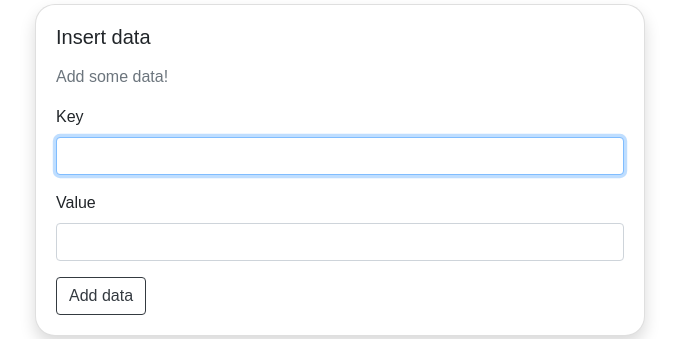
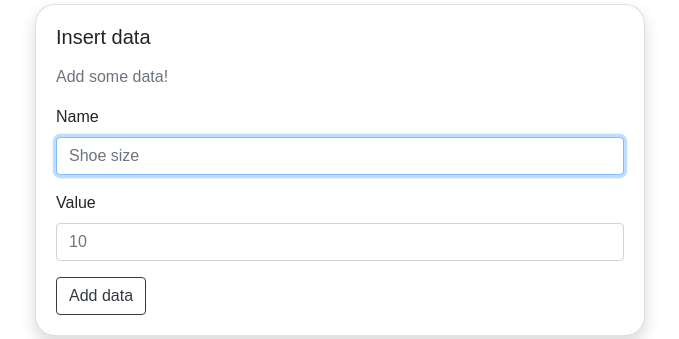
Before and after one commit to to-mc/flask-mongodb-cryptoshredding-example, a Flask app: template flaskapp/templates/userdata.html in a window 1280 px wide. Shown: the part 270-609 px from the top of the page, without its empty margins (300-979 px from the left). Run offline with Flask 2, Linux system fonts and the light colour scheme; the template is opened without the code that fills it: values that come from a table or form of the project are taken from there, others are empty; parts of the project's set-up code (start-up, migrations or seed data) failed here and were passed over; some libraries are stand-ins or nearby versions; some web fonts are replaced.

Commit message:
add dek_id back to user object to make deleting user keys easier, rename "key" to "name"

```diff
--- a/flaskapp/forms.py
+++ b/flaskapp/forms.py
@@ -28,6 +28,6 @@ class SignInForm(FlaskForm):
 
 
 class AddDataForm(FlaskForm):
-    key = StringField("Key", [validators.DataRequired()])
-    value = StringField("Value", [validators.DataRequired()])
+    name = StringField("Name", [validators.DataRequired()], render_kw={"placeholder": "Shoe size"})
+    value = StringField("Value", [validators.DataRequired()], render_kw={"placeholder": "10"})
     submit = SubmitField("Add data")
--- a/flaskapp/templates/home.html
+++ b/flaskapp/templates/home.html
@@ -20,7 +20,7 @@
             <code>
 {
   "username": &lt;your username (encrypted)&gt;
-  "key": &lt;the key you enter&gt;,
+  "name": &lt;the name you enter&gt;,
   "value": &lt;the value you enter (encrypted)&gt;
 }</code>
           </pre>
--- a/flaskapp/templates/includes/data_table_allusers.html
+++ b/flaskapp/templates/includes/data_table_allusers.html
@@ -14,14 +14,14 @@
             <thead class="thead-dark">
                 <tr>
                     <th>Username</th>
-                    <th>Key</th>
+                    <th>Name</th>
                     <th>Value</th>
                 </tr>
             </thead>
             {% for item in data %}
             <tr class="{{ 'bg-success' if item.encryption_succeeded else 'bg-danger' }}">
                 <td class="{{ 'truncate' if not item.encryption_succeeded }}">{{ item.username }}</td>
-                <td>{{ item.key }}</td>
+                <td>{{ item.name }}</td>
                 <td class="{{ 'truncate' if not item.encryption_succeeded }}">{{ item.value }}</td>
             </tr>
             {% endfor %}
--- a/flaskapp/templates/includes/data_table_singleuser.html
+++ b/flaskapp/templates/includes/data_table_singleuser.html
@@ -11,14 +11,14 @@
         <table class="table table-bordered">
             <thead class="thead-dark">
                 <tr>
-                    <th>Key</th>
+                    <th>Name</th>
                     <th>Value</th>
                     <th>Actions</th>
                 </tr>
             </thead>
             {% for item in data %}
             <tr>
-                <td class="align-middle">{{ item.key }}</td>
+                <td class="align-middle">{{ item.name }}</td>
                 <td class="align-middle">{{ item.value }}</td>
                 <td class="align-middle">
                     <form method="post" action={{ url_for('delete_single_item') }}>
--- a/flaskapp/templates/userdata.html
+++ b/flaskapp/templates/userdata.html
@@ -17,7 +17,7 @@
         </div>
         <form method=post>
           {{ form.csrf_token }}
-          {{ render_field(form.key, autofocus=True) }}
+          {{ render_field(form.name, autofocus=True) }}
           {{ render_field(form.value) }}
           {{ form.submit(class="btn btn-outline-dark") }}
         </form>
--- a/flaskapp/user.py
+++ b/flaskapp/user.py
@@ -13,6 +13,7 @@ class User(UserMixin):
         self.email = None
         self.id = id
         self.password_hash = None
+        self.dek_id = ""
 
     def hash_password(self, password):
         self.password_hash = generate_password_hash(password)
@@ -26,6 +27,7 @@ class User(UserMixin):
         user_obj = cls(str(user["_id"]))
         user_obj.username = user["username"]
         user_obj.password_hash = user["password_hash"]
+        user_obj.dek_id = user["dek_id"]
         return user_obj
 
     @classmethod
@@ -37,12 +39,13 @@ class User(UserMixin):
         return user_obj
 
     def save(self):
-        db_queries.create_key(self.username)
+        dek_id = db_queries.create_key(self.username)
         result = app.mongodb[db_name].user.insert_one(
             {
                 "username": self.username,
                 "password_hash": self.password_hash,
                 "email": self.email,
+                "dek_id": dek_id,
                 "createdAt": datetime.now(),
             }
         )
--- a/flaskapp/views.py
+++ b/flaskapp/views.py
@@ -39,7 +39,7 @@ def user_data():
     form = forms.AddDataForm()
     if form.validate_on_submit():
         document = {
-            "key": form.key.data,
+            "name": form.name.data,
             "value": form.value.data,
         }
         try:
```
Also changed, not shown: 1 other file.
